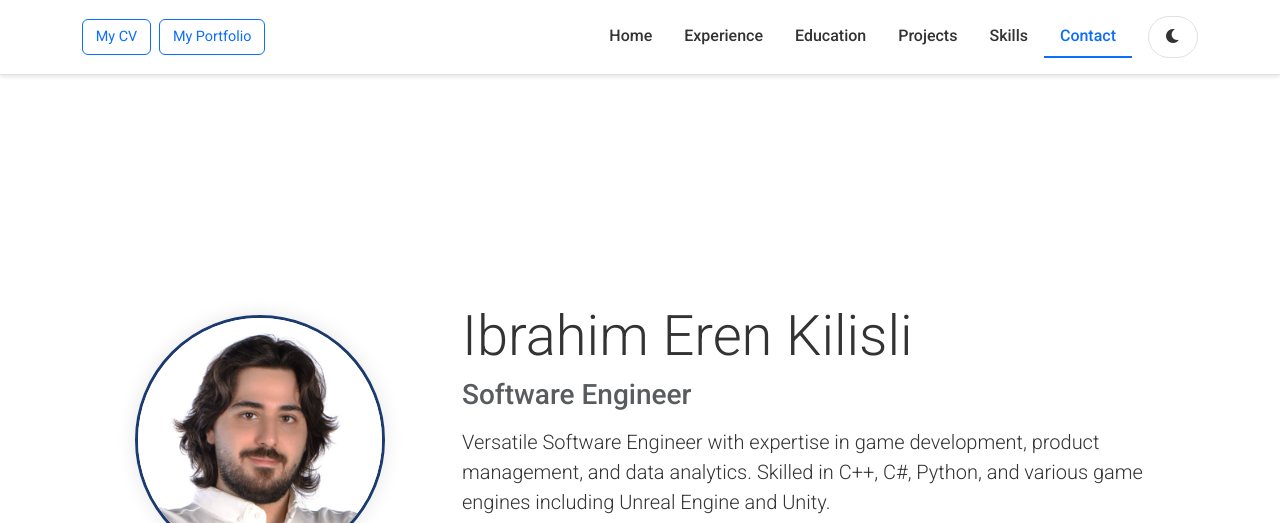
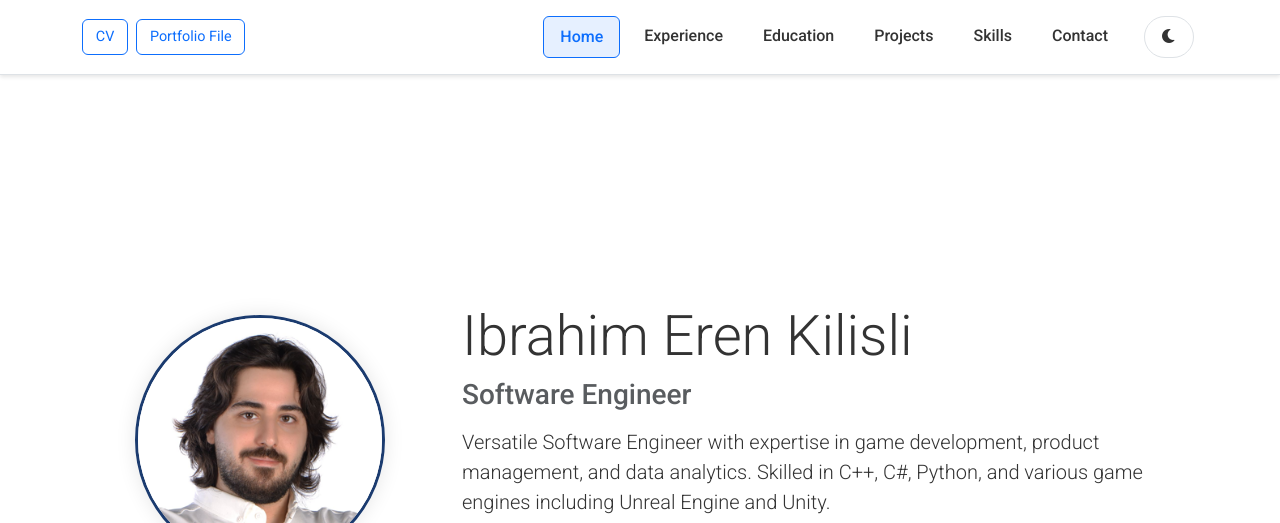
Before and after one commit to ErenKilisli/Portfolio-Website, a plain HTML site: page index.html in a window 1280 px wide. Shown: the top 523 px of the page. Drawn offline with nearby package versions, Linux system fonts and the light colour scheme.

Commit message:
navbar fixes

```diff
--- a/index.html
+++ b/index.html
@@ -20,8 +20,8 @@
     <nav class="navbar navbar-expand-lg navbar-light fixed-top">
         <div class="container">
             <div class="navbar-brand-group">
-                <a class="btn btn-outline-primary me-2" href="src/assets/files/CV.pdf" target="_blank">My CV</a>
-                <a class="btn btn-outline-primary" href="src/assets/files/portfolio.pdf" target="_blank">My Portfolio</a>
+                <a class="btn btn-outline-primary me-2" href="src/assets/files/CV.pdf" target="_blank">CV</a>
+                <a class="btn btn-outline-primary" href="src/assets/files/portfolio.pdf" target="_blank">Portfolio File</a>
             </div>
             <button class="navbar-toggler" type="button" data-bs-toggle="collapse" data-bs-target="#navbarNav">
                 <span class="navbar-toggler-icon"></span>
--- a/src/scripts/theme.js
+++ b/src/scripts/theme.js
@@ -20,13 +20,24 @@ document.addEventListener('DOMContentLoaded', () => {
         icon.className = theme === 'light' ? 'fas fa-moon' : 'fas fa-sun';
     }
 
-    // Add section highlighting functionality
+    const navbar = document.querySelector('.navbar');
     const sections = document.querySelectorAll('section[id]');
     const navLinks = document.querySelectorAll('.nav-link');
-    const navHeight = document.querySelector('.navbar').offsetHeight;
+
+    function updateNavbarVisibility() {
+        const scrollY = window.scrollY;
+        const homeSection = document.getElementById('home');
+        const homeSectionBottom = homeSection.offsetTop + homeSection.offsetHeight;
+
+        if (scrollY > homeSectionBottom - navbar.offsetHeight) {
+            navbar.classList.add('navbar-hidden');
+        } else {
+            navbar.classList.remove('navbar-hidden');
+        }
+    }
 
     function highlightNavigation() {
-        let fromTop = window.scrollY + navHeight + 20; // Added extra offset
+        let fromTop = window.scrollY + navbar.offsetHeight + 20;
 
         sections.forEach(section => {
             const { offsetTop, offsetHeight } = section;
@@ -44,16 +55,6 @@ document.addEventListener('DOMContentLoaded', () => {
                 });
             }
         });
-
-        // Handle case when at the bottom of the page
-        if ((window.innerHeight + window.scrollY) >= document.body.offsetHeight - 2) {
-            navLinks.forEach(link => {
-                link.classList.remove('active');
-                if (link.getAttribute('href') === '#contact') {
-                    link.classList.add('active');
-                }
-            });
-        }
     }
 
     // Add scroll event listener with throttling
@@ -62,6 +63,7 @@ document.addEventListener('DOMContentLoaded', () => {
         if (!ticking) {
             window.requestAnimationFrame(() => {
                 highlightNavigation();
+                updateNavbarVisibility();
                 ticking = false;
             });
             ticking = true;
@@ -70,7 +72,11 @@ document.addEventListener('DOMContentLoaded', () => {
 
     // Call once on load
     highlightNavigation();
+    updateNavbarVisibility();
 
     // Update on window resize
-    window.addEventListener('resize', highlightNavigation);
+    window.addEventListener('resize', () => {
+        highlightNavigation();
+        updateNavbarVisibility();
+    });
 });
--- a/src/styles/themes.css
+++ b/src/styles/themes.css
@@ -25,6 +25,45 @@ body {
 .navbar {
     background-color: var(--bg-color);
     border-bottom: 1px solid var(--border-color);
+    transition: all 0.3s ease;
+    padding: 1rem 0;
+}
+
+.navbar-hidden {
+    padding: 0.5rem 0;
+    box-shadow: 0 2px 10px rgba(0, 0, 0, 0.1);
+}
+
+/* Remove hover effect for showing navbar */
+.navbar:hover.navbar-hidden {
+    transform: none;
+}
+
+/* Adjust transition for navbar elements */
+.navbar-brand-group .btn-outline-primary {
+    transition: all 0.3s ease;
+}
+
+.navbar-hidden .navbar-brand-group .btn-outline-primary {
+    padding: 0.25rem 0.6rem;
+    font-size: 0.85rem;
+}
+
+/* Adjust nav links in smaller navbar */
+.navbar-hidden .nav-link {
+    padding: 0.4rem 0.8rem;
+    font-size: 0.9rem;
+}
+
+/* Mobile adjustments */
+@media (max-width: 991px) {
+    .navbar, .navbar-hidden {
+        padding: 0.5rem 0;
+    }
+
+    .navbar-hidden {
+        box-shadow: 0 2px 10px rgba(0, 0, 0, 0.1);
+    }
 }
 
 .project-card, .skills-card, .education-card, .contact-card {
@@ -48,35 +87,30 @@ body {
 
 .nav-link {
     position: relative;
-    transition: color 0.3s ease;
+    transition: all 0.3s ease;
+    padding: 0.5rem 1rem;
+    border-radius: 0.375rem;
+}
+
+.nav-link:hover {
+    background-color: rgba(var(--primary-color-rgb), 0.1);
 }
 
 .nav-link.active {
     color: var(--primary-color) !important;
     font-weight: 500;
-    position: relative;
+    background-color: rgba(var(--primary-color-rgb), 0.1);
+    border: 1px solid var(--primary-color);
 }
 
+/* Remove the underline effect */
 .nav-link.active::after {
-    content: '';
-    position: absolute;
-    bottom: -2px;
-    left: 0;
-    width: 100%;
-    height: 2px;
-    background-color: var(--primary-color);
-    transform: scaleX(1);
+    display: none;
 }
 
-/* Make the active state more visible on mobile */
-@media (max-width: 991px) {
-    .nav-link.active {
-        background-color: rgba(var(--primary-color-rgb), 0.1);
-    }
-
-    .nav-link.active::after {
-        bottom: 0;
-    }
+/* Adjust spacing for nav items */
+.navbar-nav .nav-item {
+    margin: 0 0.25rem;
 }
 
 .navbar-brand-group {
```
